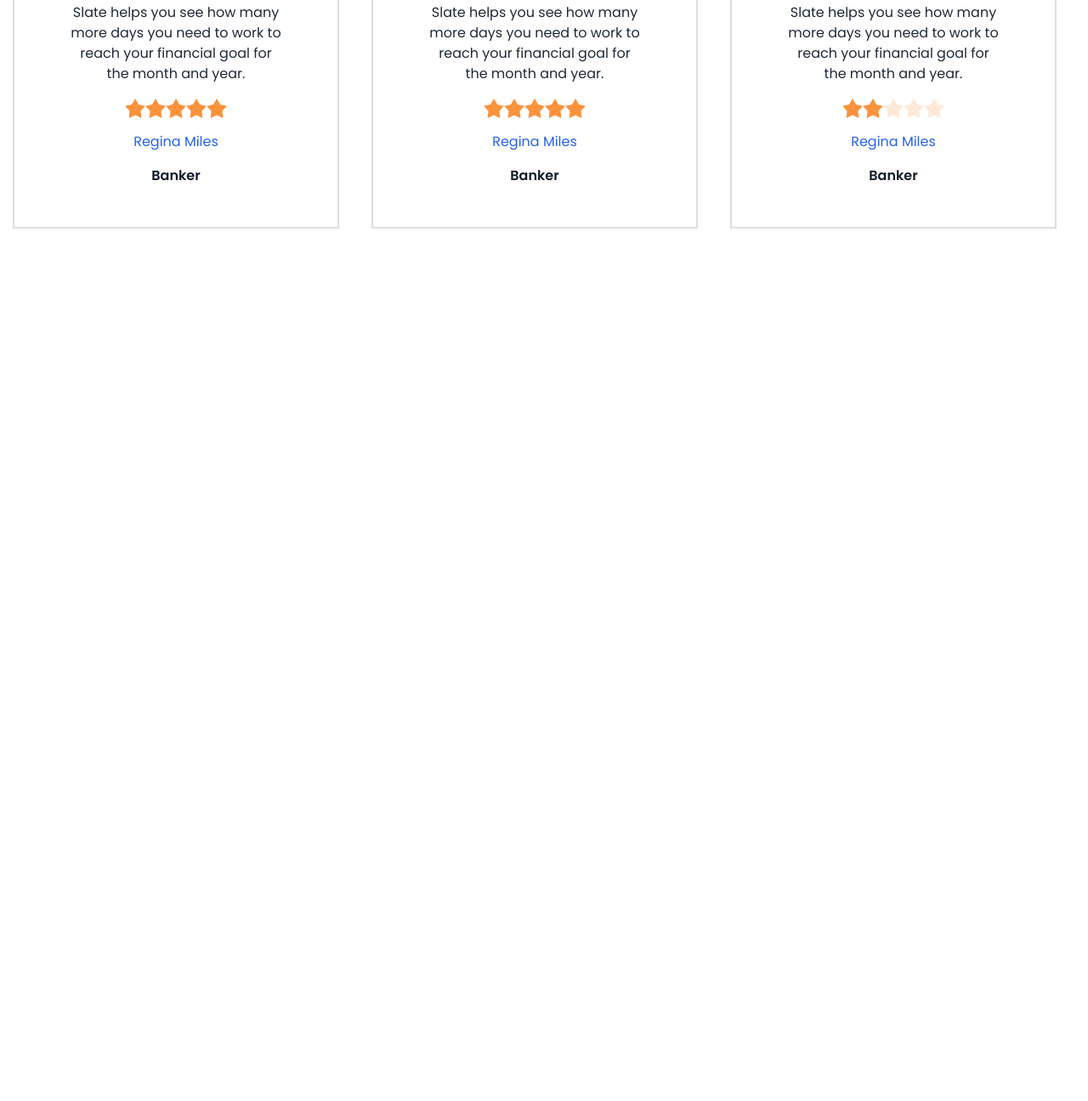
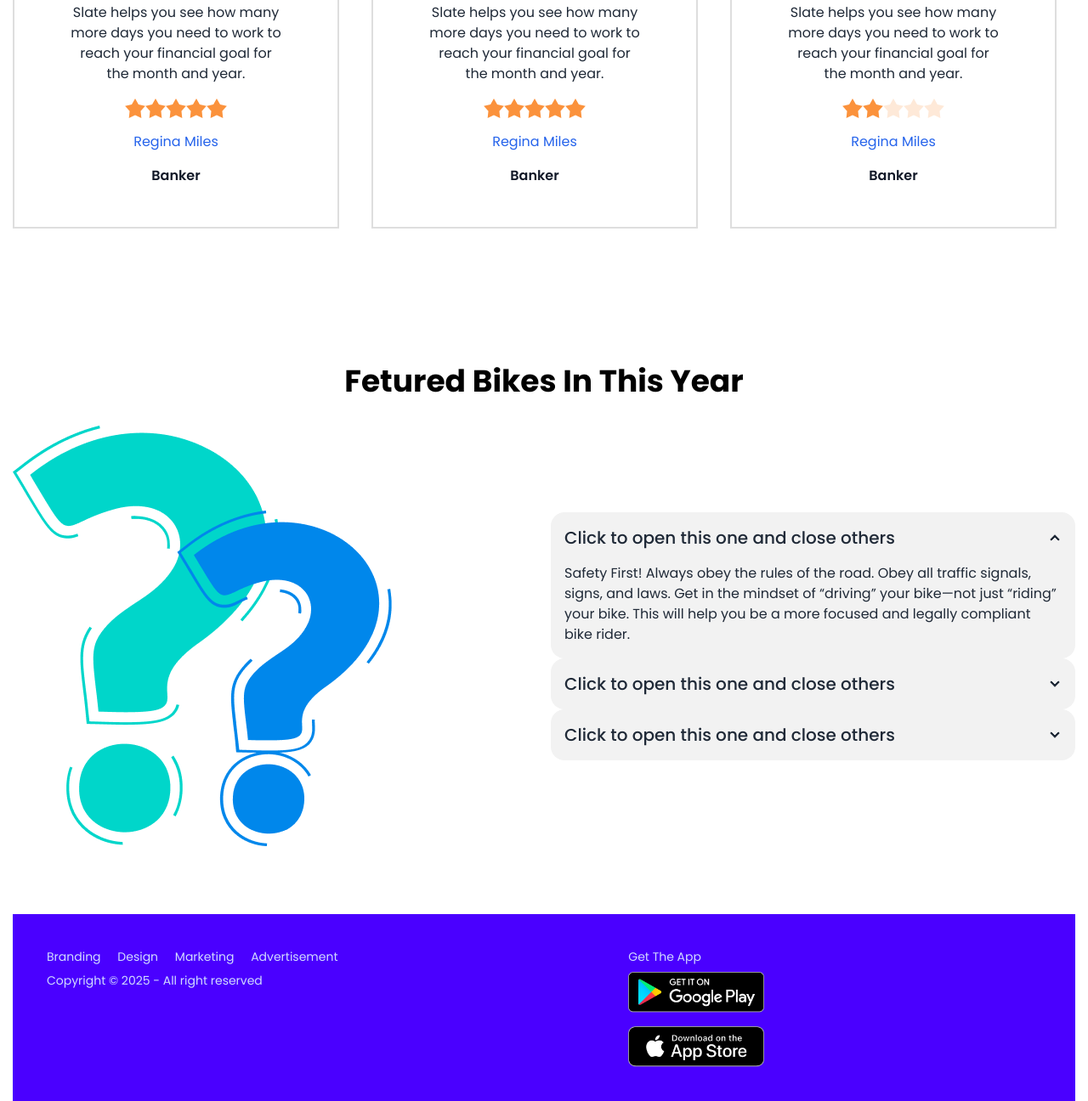
Before and after one commit to devforhadul/bike-zone-daisy-project, a plain HTML site: page index.html in a window 1280 px wide. Shown: the part 2201-3497 px from the top of the page at 85% size. Before the commit the page ends 2550 px from the top, so only its background shows below. Drawn offline with nearby package versions, Linux system fonts and the light colour scheme.

Commit message:
add more section

```diff
--- a/index.html
+++ b/index.html
@@ -248,7 +248,9 @@
             Happy <span class="">Clients says</span>
           </h1>
         </div>
-        <div class="grid grid-cols-1 md:grid-cols-2 lg:grid-cols-3 gap-4 justify-center items-center">
+        <div
+          class="grid grid-cols-1 md:grid-cols-2 lg:grid-cols-3 gap-4 justify-center items-center"
+        >
           <!-- rating 1 -->
           <div
             class="card bg-base-100 w-96 border-2 rounded-none border-[#DEDEDE] pt-12 pb-4 items-center justify-center"
@@ -393,10 +395,92 @@
               <p class="text-gray-900 font-semibold">Banker</p>
             </div>
           </div>
+        </div>
+      </div>
 
+      <!-- FAQ Section -->
+      <div class="py-20">
+        <div class="text-center">
+          <h1 class="text-4xl font-bold mb-8 text-black">
+            Fetured Bikes In This Year
+          </h1>
+        </div>
+        <div
+          class="flex flex-col gap-4 md:flex-row md:items-center md:justify-center"
+        >
+          <div class="md:flex-1">
+            <img src="images\others\faq.png" alt="" />
+          </div>
+          <div class="md:flex-1">
+            <div class="collapse collapse-arrow bg-base-200">
+              <input type="radio" name="my-accordion-2" checked="checked" />
+              <div class="collapse-title text-xl font-medium">
+                Click to open this one and close others
+              </div>
+              <div class="collapse-content">
+                <p>
+                  Safety First! Always obey the rules of the road. Obey all
+                  traffic signals, signs, and laws. Get in the mindset of
+                  “driving” your bike—not just “riding” your bike. This will
+                  help you be a more focused and legally compliant bike rider.
+                </p>
+              </div>
+            </div>
+            <div class="collapse collapse-arrow bg-base-200">
+              <input type="radio" name="my-accordion-2" />
+              <div class="collapse-title text-xl font-medium">
+                Click to open this one and close others
+              </div>
+              <div class="collapse-content">
+                <p>
+                  Safety First! Always obey the rules of the road. Obey all
+                  traffic signals, signs, and laws. Get in the mindset of
+                  “driving” your bike—not just “riding” your bike. This will
+                  help you be a more focused and legally compliant bike rider.
+                </p>
+              </div>
+            </div>
+            <div class="collapse collapse-arrow bg-base-200">
+              <input type="radio" name="my-accordion-2" />
+              <div class="collapse-title text-xl font-medium">
+                Click to open this one and close others
+              </div>
+              <div class="collapse-content">
+                <p>
+                  Safety First! Always obey the rules of the road. Obey all
+                  traffic signals, signs, and laws. Get in the mindset of
+                  “driving” your bike—not just “riding” your bike. This will
+                  help you be a more focused and legally compliant bike rider.
+                </p>
+              </div>
+            </div>
+          </div>
         </div>
       </div>
     </main>
-    <footer></footer>
+
+    <footer class="footer bg-primary  text-primary-content p-10">
+      <aside>
+        <nav class="space-x-4">
+          <a class="link link-hover">Branding</a>
+          <a class="link link-hover">Design</a>
+          <a class="link link-hover">Marketing</a>
+          <a class="link link-hover">Advertisement</a>
+        </nav>
+        <p>Copyright © 2025 - All right reserved</p>
+      </aside>
+      <nav>
+        <h2 class="">Get The App</h2>
+        <div class="flex gap-4 flex-col">
+          <a>
+            <img class="w-40" src="images\others\android.png" alt="" />
+          </a>
+          <a>
+            <img class="w-40" src="images\others\ios.png" alt="" />
+          </a>
+        </div>
+      </nav>
+    </footer>
+
   </body>
 </html>
```
